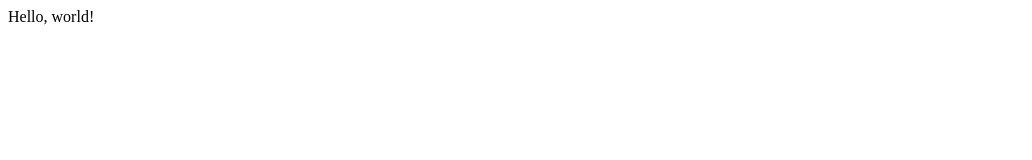
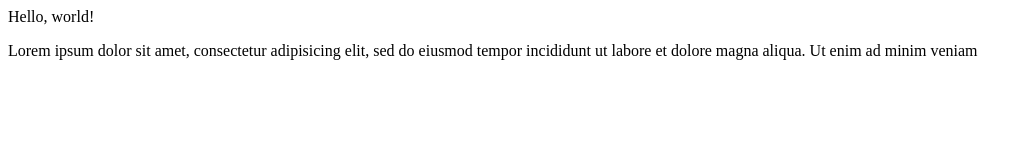
Before and after one commit to vmescherkin/sample_website, a plain HTML site: page index.html in a window 1280 px wide. Shown: the whole page, without its empty margins (0-1032 px from the left). Drawn offline with Linux system fonts and the light colour scheme.

Commit message:
"structure update 1"

```diff
--- a/index.html
+++ b/index.html
@@ -1 +1,18 @@
-<p>Hello, world!</p>
+<html>
+
+<head>
+  <title>Page Title</title>
+  <meta charset="utf-8">
+</head>
+
+<body>
+  <p>Hello, world!</p>
+  <p>
+    Lorem ipsum dolor sit amet, consectetur
+    adipisicing elit, sed do eiusmod tempor
+    incididunt ut labore et dolore magna aliqua.
+    Ut enim ad minim veniam
+  </p>
+</body>
+
+</html>
```
